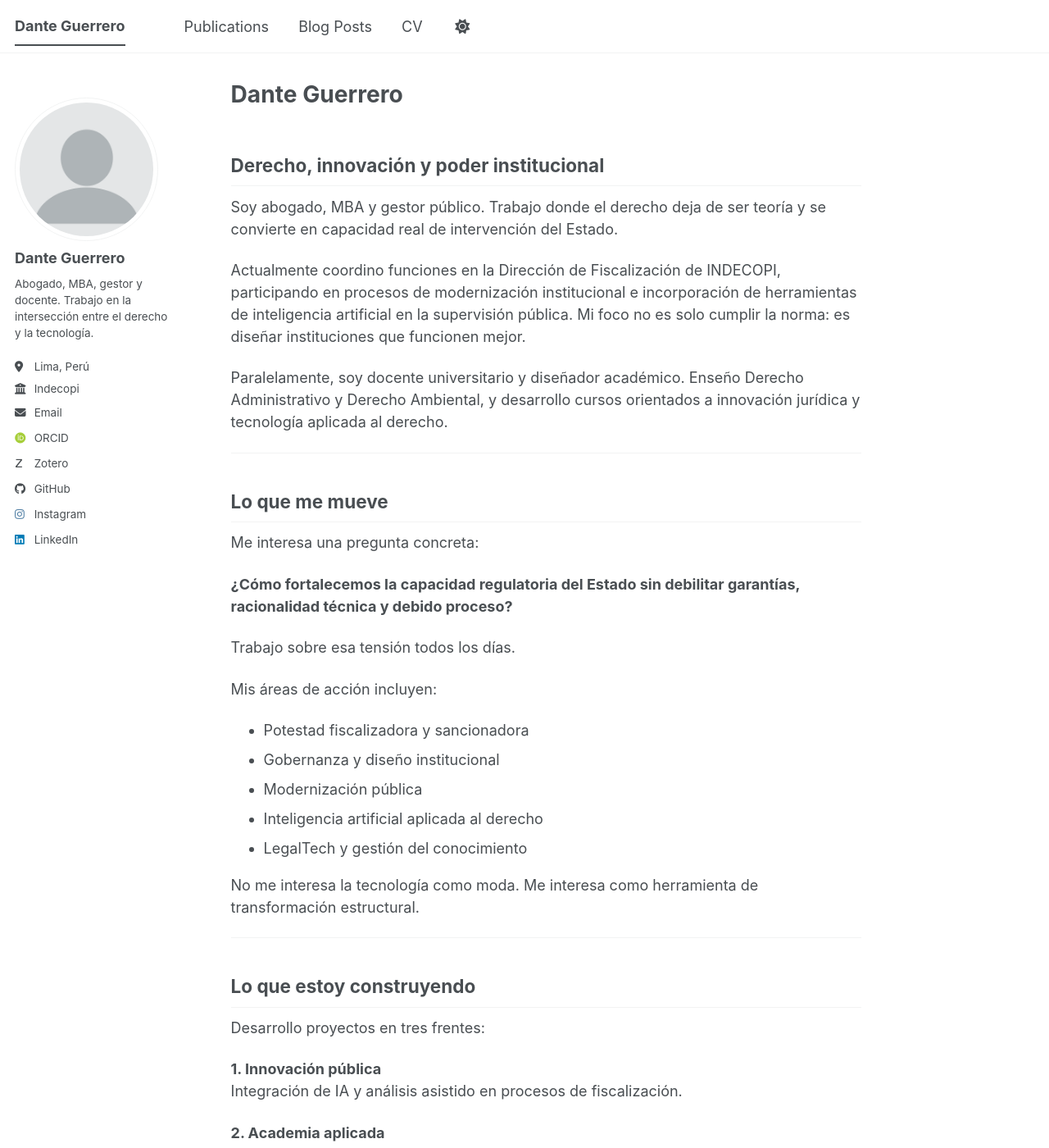
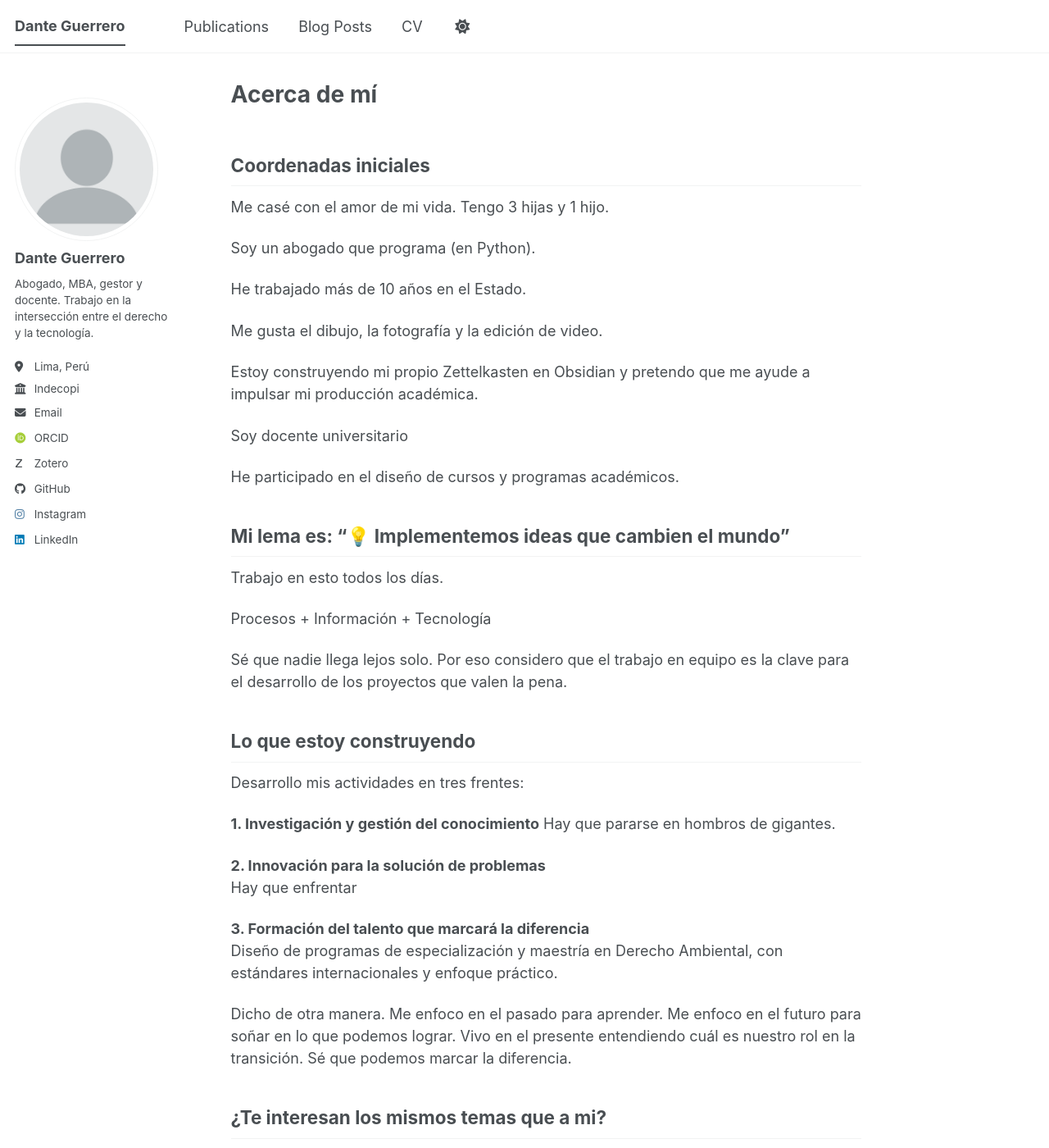
Before and after one commit to Dante-Guerrero/Dante-Guerrero.github.io, a Jekyll site: the page built from _pages/about.md, in a window 1280 px wide and 1400 px high. Shown: the whole window at 82% size. Built offline with Jekyll 4.4.1, drawn with Linux system fonts in a browser that asks for light colours; some web fonts are replaced; a script bundle is joined from its source files by our own code; library files that are not in the unit come from our copies; some of the changed text lies outside the part shown.

Commit message:
NUEVO BORRADOR de _pages/about.ms

```diff
--- a/_pages/about.md
+++ b/_pages/about.md
@@ -1,73 +1,51 @@
 ---
 permalink: /
-title: "Dante Guerrero"
+title: "Acerca de mí"
 author_profile: true
 redirect_from:
   - /about/
   - /about.html
 ---
 
-## Derecho, innovación y poder institucional
+## Coordenadas iniciales
 
-Soy abogado, MBA y gestor público. Trabajo donde el derecho deja de ser teoría y se convierte en capacidad real de intervención del Estado.
+Me casé con el amor de mi vida. Tengo 3 hijas y 1 hijo.
 
-Actualmente coordino funciones en la Dirección de Fiscalización de INDECOPI, participando en procesos de modernización institucional e incorporación de herramientas de inteligencia artificial en la supervisión pública. Mi foco no es solo cumplir la norma: es diseñar instituciones que funcionen mejor.
+Soy un abogado que programa (en Python).
 
-Paralelamente, soy docente universitario y diseñador académico. Enseño Derecho Administrativo y Derecho Ambiental, y desarrollo cursos orientados a innovación jurídica y tecnología aplicada al derecho.
+He trabajado más de 10 años en el Estado.
 
----
+Me gusta el dibujo, la fotografía y la edición de video.
 
-## Lo que me mueve
+Estoy construyendo mi propio Zettelkasten en Obsidian y pretendo que me ayude a impulsar mi producción académica.
 
-Me interesa una pregunta concreta:
+Soy docente universitario
 
-**¿Cómo fortalecemos la capacidad regulatoria del Estado sin debilitar garantías, racionalidad técnica y debido proceso?**
+He participado en el diseño de cursos y programas académicos.
 
-Trabajo sobre esa tensión todos los días.
+## Mi lema es: "💡 Implementemos ideas que cambien el mundo"
 
-Mis áreas de acción incluyen:
+Trabajo en esto todos los días.
 
-- Potestad fiscalizadora y sancionadora
-- Gobernanza y diseño institucional
-- Modernización pública
-- Inteligencia artificial aplicada al derecho
-- LegalTech y gestión del conocimiento
+Procesos + Información + Tecnología
 
-No me interesa la tecnología como moda. Me interesa como herramienta de transformación estructural.
-
----
+Sé que nadie llega lejos solo. Por eso considero que el trabajo en equipo es la clave para el desarrollo de los proyectos que valen la pena.
 
 ## Lo que estoy construyendo
 
-Desarrollo proyectos en tres frentes:
+Desarrollo mis actividades en tres frentes:
 
-**1. Innovación pública**
-Integración de IA y análisis asistido en procesos de fiscalización.
+**1. Investigación y gestión del conocimiento**
+Hay que pararse en hombros de gigantes.
 
-**2. Academia aplicada**
+**2. Innovación para la solución de problemas**
+Hay que enfrentar
+
+**3. Formación del talento que marcará la diferencia**
 Diseño de programas de especialización y maestría en Derecho Ambiental, con estándares internacionales y enfoque práctico.
 
-**3. Infraestructura intelectual**
-Sistemas personales de gestión del conocimiento, investigación estructurada y publicación académica con ambición internacional.
+Dicho de otra manera. Me enfoco en el pasado para aprender. Me enfoco en el futuro para soñar en lo que podemos lograr. Vivo en el presente entendiendo cuál es nuestro rol en la transición. Sé que podemos marcar la diferencia.
 
-Creo en profesionales que combinan rigor jurídico, capacidad estratégica y alfabetización tecnológica.
+## ¿Te interesan los mismos temas que a mi?
 
----
-
-## Perfil
-
-- Abogado
-- MBA
-- Gestor público
-- Docente
-- Constructor de sistemas
-
-Trabajo en la intersección entre derecho, política pública y tecnología.
-
----
-
-## Conectar
-
-Si te interesan la regulación, la innovación institucional o la transformación digital del Estado, podemos conversar.
-
-Los enlaces a mis perfiles académicos y profesionales están en el panel lateral.
+¡Conéctemos! Los enlaces a mis perfiles académicos y profesionales están en el panel lateral.
```
